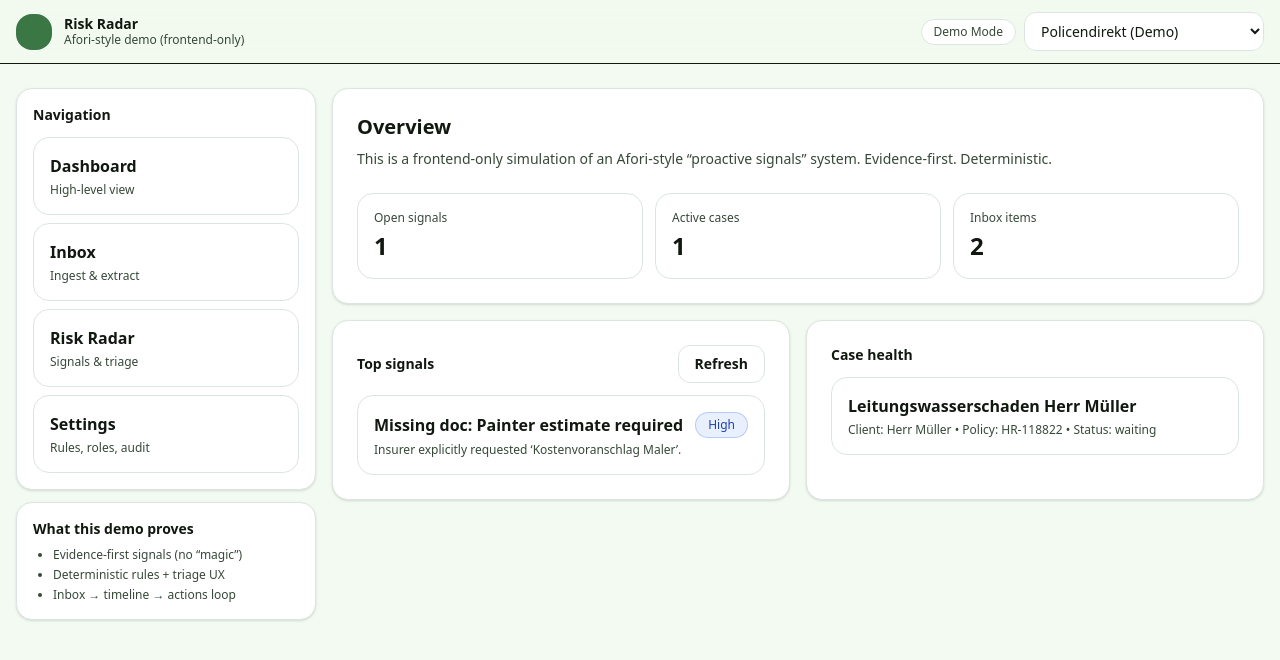
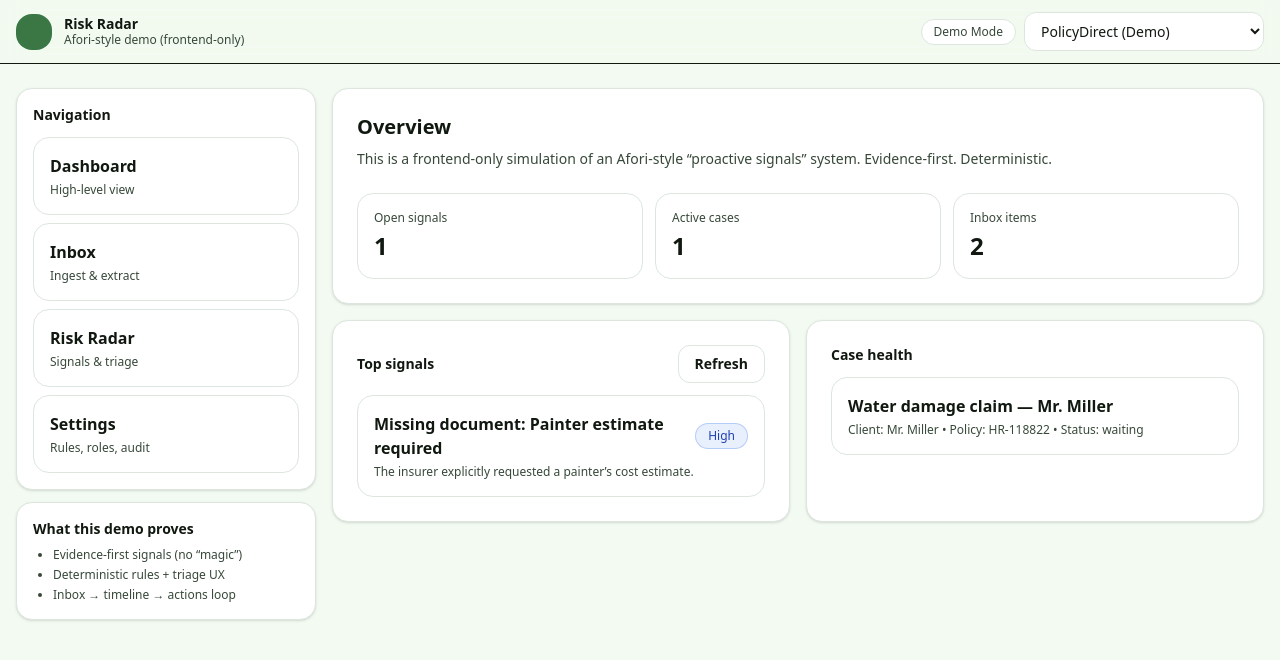
Before and after one commit to AntipasBen23/Mantisbiotech, a Next.js app: page / in a window 1280 px wide. Shown: the top 660 px of the page. Built offline with nearby package versions, Linux system fonts and the light colour scheme.

Commit message:
updated stubdata

```diff
--- a/src/app/demo/stubData.ts
+++ b/src/app/demo/stubData.ts
@@ -1,48 +1,48 @@
 import type { CaseEvent, CaseFile, InboxEmail, Signal, Tenant } from "./types";
 
 export const TENANTS: Tenant[] = [
-  { id: "broker_a", name: "Policendirekt (Demo)" },
-  { id: "broker_b", name: "Vermas (Demo)" },
+  { id: "broker_a", name: "PolicyDirect (Demo)" },
+  { id: "broker_b", name: "Vermas Insurance (Demo)" },
 ];
 
 export const DEMO_EMAILS: InboxEmail[] = [
   {
     id: "em_001",
     tenantId: "broker_a",
-    from: "claims@insurer.de",
-    subject: "Leitungswasserschaden – Herr Müller – Unterlagen fehlen",
+    from: "claims@insurer.com",
+    subject: "Water damage claim — Mr. Miller — Missing documents",
     receivedAtISO: new Date(Date.now() - 1000 * 60 * 45).toISOString(),
     body:
-      "Guten Tag,\n\nwir benötigen noch den Kostenvoranschlag Maler sowie Fotos vom Schadenort. Ohne diese Unterlagen können wir den Fall nicht weiter bearbeiten.\n\nBitte bis 18.08.2025 nachreichen.\n\nVG\nSchaden-Team",
-    attachments: [{ id: "att_001", name: "Schadenmeldung.pdf", type: "pdf" }],
+      "Hello,\n\nwe are still missing the painter’s cost estimate as well as photos of the damage location. Without these documents, we cannot continue processing the claim.\n\nPlease submit them by 18/08/2025.\n\nBest regards,\nClaims Team",
+    attachments: [{ id: "att_001", name: "ClaimReport.pdf", type: "pdf" }],
   },
   {
     id: "em_002",
     tenantId: "broker_a",
-    from: "kunde.mueller@email.com",
-    subject: "Re: Leitungswasserschaden – Fotos & Rechnung",
+    from: "client.miller@email.com",
+    subject: "Re: Water damage claim — Photos & invoice",
     receivedAtISO: new Date(Date.now() - 1000 * 60 * 15).toISOString(),
     body:
-      "Hallo,\n\nanbei Fotos und die Rechnung für die Trockenlegung. Den Kostenvoranschlag Maler bekomme ich erst nächste Woche.\n\nDanke!",
-    attachments: [{ id: "att_002", name: "Fotos.zip", type: "img" }],
+      "Hi,\n\nattached are the photos and the invoice for the drying work. I will only receive the painter’s estimate sometime next week.\n\nThanks!",
+    attachments: [{ id: "att_002", name: "Photos.zip", type: "img" }],
   },
   {
     id: "em_003",
     tenantId: "broker_b",
-    from: "underwriting@insurer.de",
-    subject: "Kfz-Police Frau Lange – Kündigungsfrist / Wechsel",
+    from: "underwriting@insurer.com",
+    subject: "Auto policy — Ms. Lange — Cancellation period / switch",
     receivedAtISO: new Date(Date.now() - 1000 * 60 * 120).toISOString(),
     body:
-      "Bitte beachten: Kündigungsfrist 1 Monat zum Ende der Versicherungsperiode. Für einen Wechsel benötigen wir noch die aktuelle SF-Klasse Bestätigung.",
+      "Please note: the cancellation period is one month before the end of the insurance term. To proceed with a switch, we still require the current no-claims bonus (NCB) confirmation.",
   },
   {
     id: "em_004",
     tenantId: "broker_b",
-    from: "kunde.schmidt@email.com",
-    subject: "Policenverlängerung – Bitte heute bestätigen",
+    from: "client.schmidt@email.com",
+    subject: "Policy renewal — Please confirm today",
     receivedAtISO: new Date(Date.now() - 1000 * 60 * 180).toISOString(),
     body:
-      "Hallo,\n\ndie Policenverlängerung für Hausrat (Nr. HR-49201) läuft heute ab. Können Sie bitte bestätigen, dass alles verlängert wird?\n\nLG",
+      "Hello,\n\nthe home contents policy renewal (No. HR-49201) expires today. Could you please confirm that everything will be renewed?\n\nKind regards",
   },
 ];
 
@@ -50,8 +50,8 @@ export const DEMO_CASES: CaseFile[] = [
   {
     id: "cs_001",
     tenantId: "broker_a",
-    name: "Leitungswasserschaden Herr Müller",
-    client: "Herr Müller",
+    name: "Water damage claim — Mr. Miller",
+    client: "Mr. Miller",
     policyNumber: "HR-118822",
     status: "waiting",
     lastUpdatedISO: new Date(Date.now() - 1000 * 60 * 10).toISOString(),
@@ -59,17 +59,17 @@ export const DEMO_CASES: CaseFile[] = [
   {
     id: "cs_002",
     tenantId: "broker_b",
-    name: "Kfz Wechsel Frau Lange",
-    client: "Frau Lange",
-    policyNumber: "KFZ-77101",
+    name: "Auto policy switch — Ms. Lange",
+    client: "Ms. Lange",
+    policyNumber: "AUTO-77101",
     status: "open",
     lastUpdatedISO: new Date(Date.now() - 1000 * 60 * 140).toISOString(),
   },
   {
     id: "cs_003",
     tenantId: "broker_b",
-    name: "Policenverlängerung Frau Schmidt",
-    client: "Frau Schmidt",
+    name: "Policy renewal — Ms. Schmidt",
+    client: "Ms. Schmidt",
     policyNumber: "HR-49201",
     status: "open",
     lastUpdatedISO: new Date(Date.now() - 1000 * 60 * 175).toISOString(),
@@ -84,7 +84,10 @@ export const DEMO_EVENTS: CaseEvent[] = [
     atISO: new Date(Date.now() - 1000 * 60 * 45).toISOString(),
     title: "Insurer requested missing documents",
     kind: "email",
-    evidence: { emailId: "em_001", quote: "…benötigen noch den Kostenvoranschlag Maler sowie Fotos…" },
+    evidence: {
+      emailId: "em_001",
+      quote: "…we are still missing the painter’s cost estimate as well as photos of the damage location…",
+    },
   },
   {
     id: "ev_002",
@@ -93,7 +96,10 @@ export const DEMO_EVENTS: CaseEvent[] = [
     atISO: new Date(Date.now() - 1000 * 60 * 15).toISOString(),
     title: "Client provided partial documents",
     kind: "email",
-    evidence: { emailId: "em_002", quote: "…Rechnung für die Trockenlegung… Kostenvoranschlag Maler… nächste Woche…" },
+    evidence: {
+      emailId: "em_002",
+      quote: "…attached are the photos and the invoice… painter’s estimate… next week…",
+    },
   },
 ];
 
@@ -104,16 +110,19 @@ export const DEMO_SIGNALS: Signal[] = [
     caseId: "cs_001",
     kind: "missing_doc",
     severity: "high",
-    title: "Missing doc: Painter estimate required",
+    title: "Missing document: Painter estimate required",
     why: [
-      "Insurer explicitly requested ‘Kostenvoranschlag Maler’.",
-      "Client indicated it will arrive next week (delay risk).",
+      "The insurer explicitly requested a painter’s cost estimate.",
+      "The client indicated it will only arrive next week, creating a delay risk.",
     ],
     recommendedActions: [
       { id: "act_req_doc", label: "Request painter estimate from client" },
       { id: "act_set_rem", label: "Set reminder for 3 days" },
     ],
-    evidence: { emailId: "em_001", quote: "…Kostenvoranschlag Maler…" },
+    evidence: {
+      emailId: "em_001",
+      quote: "…missing the painter’s cost estimate…",
+    },
     confidence: 0.86,
     createdAtISO: new Date(Date.now() - 1000 * 60 * 12).toISOString(),
     status: "open",
@@ -124,13 +133,19 @@ export const DEMO_SIGNALS: Signal[] = [
     caseId: "cs_003",
     kind: "deadline",
     severity: "critical",
-    title: "Renewal deadline: today",
-    why: ["Client states the renewal expires today.", "No confirmation event logged yet."],
+    title: "Renewal deadline: action required today",
+    why: [
+      "The client states the policy renewal expires today.",
+      "No confirmation or renewal event is recorded yet.",
+    ],
     recommendedActions: [
       { id: "act_draft_confirm", label: "Draft confirmation email" },
       { id: "act_create_task", label: "Create urgent task" },
     ],
-    evidence: { emailId: "em_004", quote: "…läuft heute ab…" },
+    evidence: {
+      emailId: "em_004",
+      quote: "…the policy renewal expires today…",
+    },
     confidence: 0.91,
     createdAtISO: new Date(Date.now() - 1000 * 60 * 60).toISOString(),
     status: "open",
@@ -141,13 +156,19 @@ export const DEMO_SIGNALS: Signal[] = [
     caseId: "cs_002",
     kind: "compliance",
     severity: "medium",
-    title: "Potential compliance gap: SF confirmation missing",
-    why: ["Underwriter requested SF-class confirmation for switching.", "Missing attachment or follow-up task."],
+    title: "Potential compliance gap: NCB confirmation missing",
+    why: [
+      "The underwriter requested a no-claims bonus (NCB) confirmation.",
+      "No attachment or follow-up task is present in the case timeline.",
+    ],
     recommendedActions: [
-      { id: "act_req_sf", label: "Request SF confirmation" },
+      { id: "act_req_sf", label: "Request NCB confirmation" },
       { id: "act_assign", label: "Assign to colleague" },
     ],
-    evidence: { emailId: "em_003", quote: "…benötigen wir noch die aktuelle SF-Klasse Bestätigung…" },
+    evidence: {
+      emailId: "em_003",
+      quote: "…we still require the current no-claims bonus (NCB) confirmation…",
+    },
     confidence: 0.78,
     createdAtISO: new Date(Date.now() - 1000 * 60 * 90).toISOString(),
     status: "open",
```
